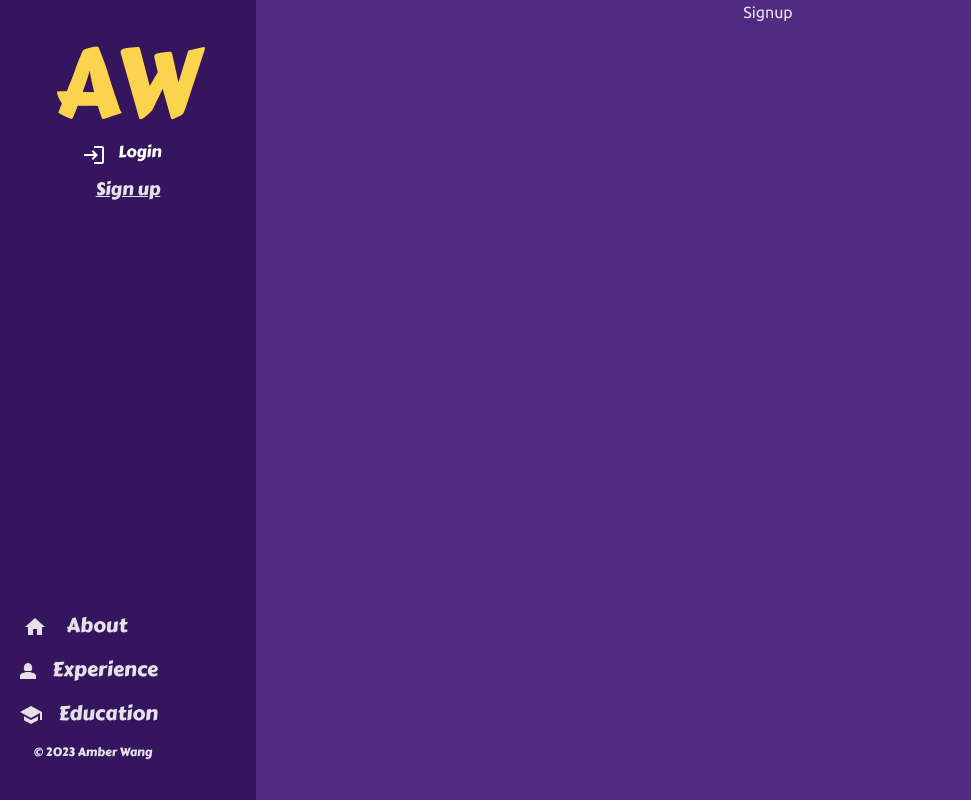
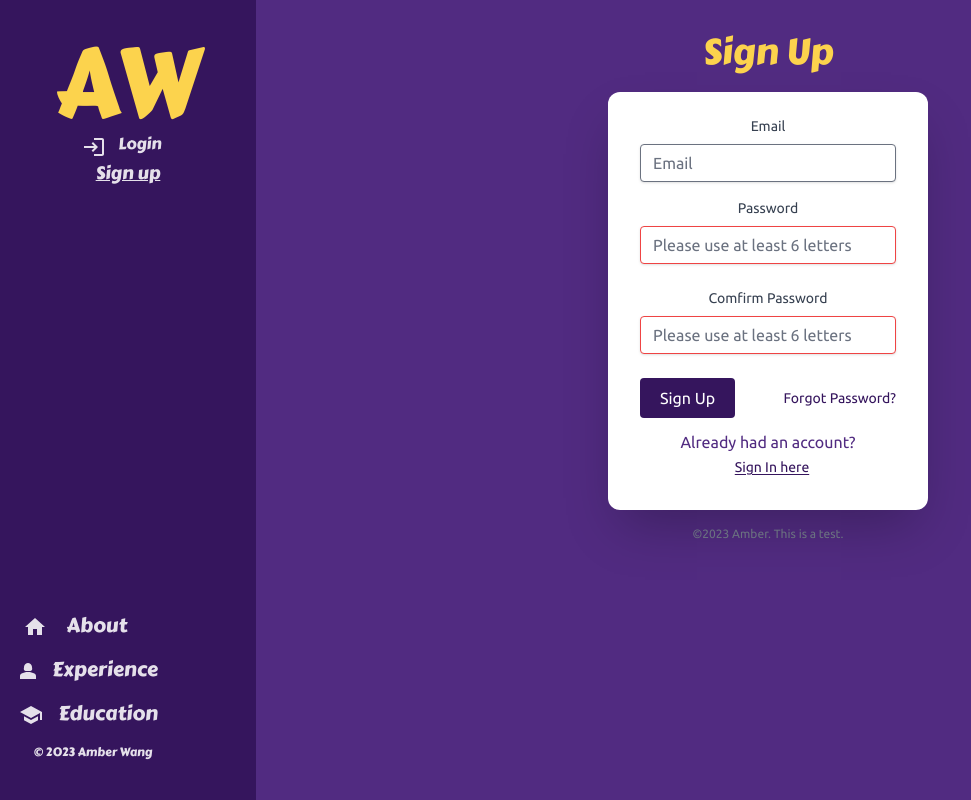
Before and after one commit to Qianqian-Wang-1997/Qianqian-Wang-1997.github.io, a React (Vite) app: page /sign-up in a window 1280 px wide. Shown: the whole page, without its empty margins (0-971 px from the left). Built offline with nearby package versions, Linux system fonts and the light colour scheme.

Commit message:
Add login and signup page's function

```diff
--- a/package.json
+++ b/package.json
@@ -19,6 +19,7 @@
     "@fortawesome/react-fontawesome": "^0.2.0",
     "@mui/icons-material": "^5.14.3",
     "firebase": "^10.2.0",
+    "process": "^0.11.10",
     "react": "^18.2.0",
     "react-dom": "^18.2.0",
     "react-router-dom": "^6.15.0",
@@ -39,6 +40,7 @@
     "eslint-plugin-react-refresh": "^0.4.3",
     "gh-pages": "^5.0.0",
     "postcss": "^8.4.27",
+    "react-error-overlay": "^6.0.9",
     "tailwindcss": "^3.3.3",
     "vite": "^4.4.5"
   }
--- /dev/null
+++ b/src/components/Alert/index.jsx
@@ -0,0 +1,11 @@
+import React from 'react'
+
+export default function Alert( {error} ) {
+    return (
+        <>
+            <div className="p-4 mb-4 text-sm text-red-800 rounded-lg bg-red-50 dark:bg-gray-800 dark:text-red-400" role="alert">
+                <span className="font-medium">Warning! { error }</span>
+            </div>
+        </>
+    )
+}
--- a/src/components/Sidebar/index.jsx
+++ b/src/components/Sidebar/index.jsx
@@ -24,13 +24,13 @@ const Sidebar = () => {
             <p className="mx-auto mt-5 text-base sm:text-xl md:text-7xl lg:text-8xl ease-in-out duration-300 hover:text-white text-amber-300">AW</p>
             <div className="flex flex-col text-center">
                 <Link to="/login">
-                    <button className="btn">
+                    <button className="hover:text-amber-300">
                         <LoginIcon className="purple inline-block basis-1/6" />
                         <p className="screen-pd-size screen-hide-text">Login</p>
                     </button>
                 </Link>
                 <Link to="/sign-up">
-                    <button className="block underline underline-offset-1 mx-auto screen-text-size">Sign up</button>
+                    <button className="block hover:text-amber-300 underline underline-offset-1 mx-auto screen-text-size">Sign up</button>
                 </Link>
             </div>
             <div className="absolute bottom-10 mx-auto">
--- /dev/null
+++ b/src/contexts/useAuth.jsx
@@ -0,0 +1,62 @@
+import React, { useContext, useState, useEffect } from 'react'
+import { auth } from '../firebase'
+import {
+    createUserWithEmailAndPassword,
+    signInWithEmailAndPassword,
+    onAuthStateChanged,
+} from "firebase/auth";
+
+const AuthContext = React.createContext()
+
+export function useAuth() {
+    return useContext(AuthContext)
+}
+
+export function AuthProvider({ children }) {
+    const [currentUser, setCurrentUser] = useState()
+    const [loading, setLoading] = useState(true)
+
+    // useEffect(() => {
+    //     const unsubscribe = auth.onAuthStateChanged(auth, (user) => {
+    //         setCurrentUser(user)
+    //         setLoading(false)
+    //     })
+
+    //     return unsubscribe
+    // }, [])
+
+    async function login(email, password) {
+        return signInWithEmailAndPassword(auth, email, password)
+            .then((userCredential) => {
+                const user = userCredential.user;
+            })
+            .catch((error) => {
+                // const errorCode = error.code;
+                const errorMessage = error.message;
+                throw errorMessage
+            });
+    }
+
+    async function signup(email, password) {
+        return createUserWithEmailAndPassword(auth, email, password)
+            .then((userCredential) => {
+                const user = userCredential.user;
+            })
+            .catch((error) => {
+                const errorCode = error.code;
+                const errorMessage = error.message;
+            });
+    }
+
+    const value = {
+        currentUser,
+        login,
+        signup
+    }
+
+    return (
+        <AuthContext.Provider value={value}>
+            {children}
+        </AuthContext.Provider>
+    )
+}
--- /dev/null
+++ b/src/firebase.jsx
@@ -0,0 +1,31 @@
+
+// const app = firebase.initializeApp({
+//   apiKey: import.meta.env.REACT_APP_FIREBASE_API_KEY,
+//   authDomain: import.meta.env.REACT_APP_FIREBASE_AUTH_DOMAIN,
+//   databaseURL: import.meta.env.REACT_APP_FIREBASE_DATABASE_URL,
+//   projectId: import.meta.env.REACT_APP_FIREBASE_PROJECT_ID,
+//   storageBucket: import.meta.env.REACT_APP_FIREBASE_STORAGE_BUCKET,
+//   messagingSenderId: import.meta.env.REACT_APP_FIREBASE_MESSAGING_SENDER_ID,
+//   appId: import.meta.env.REACT_APP_FIREBASE_APP_ID
+// })
+
+
+// Import the functions you need from the SDKs you need
+import { initializeApp } from "firebase/app";
+import { getAuth } from "firebase/auth";
+
+const firebaseConfig = {
+  apiKey: "AIzaSyCUjvnmvbEBzCgnF1hqiJjGY-IV-zeYzD8",
+  authDomain: "amber-port-dev.firebaseapp.com",
+  projectId: "amber-port-dev",
+  storageBucket: "amber-port-dev.appspot.com",
+  messagingSenderId: "451831357793",
+  appId: "1:451831357793:web:2037a5bdf4590bc0b4e520",
+  measurementId: "G-142RYQ0YQ9"
+};
+
+// Initialize Firebase
+const app = initializeApp(firebaseConfig);
+export const auth = getAuth(app);
+
+export default app
--- a/src/index.css
+++ b/src/index.css
@@ -37,7 +37,7 @@ html {
 }
 
 .btn {
-  @apply bg-navy hover:bg-purple text-white font-bold py-2 px-4 rounded
+  @apply bg-navy hover:bg-purple text-white font-bold py-2 px-5 rounded hover:text-amber-300
 }
 
 /* .btn-light {
@@ -54,3 +54,7 @@ html {
 .screen-text-size {
   @apply text-base sm:text-base md:text-lg lg:text-lg ease-in-out duration-300
 }
+
+.form-input {
+  @apply rounded shadow appearance-none border  w-full py-2 px-3 text-gray-700 leading-tight
+}
--- a/src/page/user/Login.jsx
+++ b/src/page/user/Login.jsx
@@ -1,37 +1,84 @@
-import React from 'react'
-import { Link } from 'react-router-dom'
+import React, { useState, useRef, } from 'react'
+import { Link, useNavigate } from 'react-router-dom'
+import { useAuth } from '../../contexts/useAuth'
+import Alert from '../../components/Alert'
 
 const Login = () => {
+    const emailRef = useRef()
+    const passwordRef = useRef()
+    const { login } = useAuth()
+    const [error, setError] = useState("")
+    const [loading, setLoading] = useState(false)
+    const navgate = useNavigate()
+
+    async function handleSubmit(e) {
+        e.preventDefault()
+        console.log('handle submit login', emailRef.current.value, passwordRef.current.value)
+
+        try {
+            setError('')
+            setLoading(true)
+            await login(emailRef.current.value, passwordRef.current.value)
+            navgate("/success")
+        } catch (e) {
+            console.log('error', e)
+            setError("Failed to login, please try again!" + e)
+        }
+
+        setLoading(false)
+    }
+
     return (
         <div >
-            <div className="w-full max-w-xs mx-auto my-8">
-                <h1 className='font-Carter pb-5 text-4xl'>Login</h1>
-                <form className="bg-white shadow-2xl rounded px-8 pt-6 pb-8 mb-4">
+            <div className="w-full max-w-xs mx-auto my-8 text-purple">
+                <h1 className='font-Carter pb-5 text-4xl text-amber-300'>Login</h1>
+                {error && <Alert error={error}></Alert>}
+
+                <form className="bg-white shadow-2xl rounded-xl px-8 pt-6 pb-8 mb-4"
+                    onSubmit={handleSubmit}>
+
+                    {/* Username */}
                     <div className="mb-4">
-                        <label className="block text-gray-700 text-sm font-bold mb-2" htmlFor="username">
-                            Username
+                        <label className="block text-gray-700 text-sm font-bold mb-2" htmlFor="email">
+                            Email
                         </label>
-                        <input className="shadow appearance-none border rounded w-full py-2 px-3 text-gray-700 leading-tight focus:outline-none focus:shadow-outline"
-                            id="username" type="text" placeholder="Username" />
+                        {/*TODO: some tailwind style <rounded> is not working within module file.
+                         Currently set into global index.css */}
+                        <input className="form-input"
+                            id="email" type="text" ref={emailRef} placeholder="email" />
                     </div>
+
+                    {/* Password */}
                     <div className="mb-6">
                         <label className="block text-gray-700 text-sm font-bold mb-2" htmlFor="password">
                             Password
                         </label>
-                        <input className="shadow appearance-none border border-red-500 rounded w-full py-2 px-3 text-gray-700 mb-3 leading-tight focus:outline-none focus:shadow-outline"
-                            id="password" type="password" placeholder="******************" />
+                        <input className="form-input border border-red-500"
+                            id="password" type="password" ref={passwordRef} placeholder="******************" />
                         {/* <p className="text-red-500 text-xs italic">Please choose a password.</p> */}
                     </div>
 
-                    <button className="bg-navy hover:bg-purple text-white font-bold py-2 px-4 rounded focus:outline-none focus:shadow-outline" type="button">
-                        Sign In
-                    </button>
-                    <Link className="block align-baseline font-bold text-sm pt-3 text-navy hover:text-amber-800" to="/forgot-password">
-                        Forgot Password?
-                    </Link>
+                    {/* Sign in button */}
+                    <div className='flex items-center justify-between '>
+                        <button className="btn" type="submit" disabled={loading}>
+                            Sign In
+                        </button>
+                        <Link className="inline-block align-baseline text-sm text-navy hover:text-amber-800" to="/forgot-password">
+                            Forgot Password?
+                        </Link>
+                    </div>
+
+                    {/* Sign up link */}
+                    <div className='pt-3'>
+                        <p className="inline-block">Don't have an account?</p>
+                        <Link className="pl-2 inline-block align-baseline text-sm text-navy hover:text-amber-800 underline underline-offset-2" to="/sign-up">
+                            Sign up!
+                        </Link>
+                    </div>
+
                 </form>
                 <p className="text-center text-gray-500 text-xs">
-                    &copy;2020 Acme Corp. All rights reserved.
+                    &copy;2023 Amber. This is a test.
                 </p>
             </div>
         </div>
--- a/src/page/user/Signup.jsx
+++ b/src/page/user/Signup.jsx
@@ -1,10 +1,101 @@
-import React from 'react'
+import React, { useState, useRef, } from 'react'
+import { Link, useNavigate } from 'react-router-dom'
+import { useAuth } from '../../contexts/useAuth'
+import Alert from '../../components/Alert'
 
 const Signup = () => {
+    const emailRef = useRef()
+    const passwordRef = useRef()
+    const passwordComfirmRef = useRef()
+    const { signup } = useAuth()
+    const [error, setError] = useState("")
+    const [loading, setLoading] = useState(false)
+    const navgate = useNavigate()
+
+    async function handleSubmit(e) {
+        // console.log('handle submit sign in', emailRef.current.value, passwordRef.current.value, passwordComfirmRef.current.value)
+
+        e.preventDefault()
+
+        if (passwordRef.current.value !== passwordComfirmRef.current.value) {
+            return setError('Two password is not the same')
+        }
+
+        try {
+            setError('')
+            setLoading(true)
+            await signup(emailRef.current.value, passwordRef.current.value)
+            navgate("/success")
+        } catch {
+            setError("Failed to create an account, please check your email form is right")
+        }
+
+        setLoading(false)
+    }
+
     return (
-        <>
-        Signup
-        </>
+        <div >
+            <div className="w-full max-w-xs mx-auto my-8 text-purple">
+                <h1 className='font-Carter pb-5 text-4xl text-amber-300'>Sign Up</h1>
+                {error && <Alert error={error}></Alert>}
+                <form className="bg-white shadow-2xl rounded-xl px-8 pt-6 pb-8 mb-4"
+                    onSubmit={handleSubmit}>
+                    {/* Username */}
+                    <div className="mb-4">
+                        <label className="block text-gray-700 text-sm font-bold mb-2" htmlFor="email">
+                            Email
+                        </label>
+                        {/*TODO: some tailwind style <rounded> is not working within module file.
+                         Currently set into global index.css */}
+                        <input className="form-input"
+                            id="email" type="text" ref={emailRef} placeholder="Email" required autoComplete="true"/>
+                    </div>
+
+                    {/* Password */}
+                    <div className="mb-6">
+                        <label className="block text-gray-700 text-sm font-bold mb-2" htmlFor="password">
+                            Password
+                        </label>
+                        <input className="form-input border border-red-500"
+                            id="password" type="password" ref={passwordRef} placeholder="Please use at least 6 letters" />
+                        {/* <p className="text-red-500 text-xs italic">Please choose a password.</p> */}
+                    </div>
+
+                    {/* Confirm Password */}
+                    <div className="mb-6">
+                        <label className="block text-gray-700 text-sm font-bold mb-2" htmlFor="password">
+                            Comfirm Password
+                        </label>
+                        <input className="form-input border border-red-500"
+                            id="passwordComfirm" type="password" ref={passwordComfirmRef} placeholder="Please use at least 6 letters" />
+                        {/* <p className="text-red-500 text-xs italic">Please choose a password.</p> */}
+                    </div>
+
+                    {/* Sign Up Button */}
+                    <div className='flex items-center justify-between '>
+                        <button className="btn" type="submit" disabled={loading}>
+                            Sign Up
+                        </button>
+                        <Link className="inline-block align-baseline text-sm text-navy hover:text-amber-800" to="/forgot-password">
+                            Forgot Password?
+                        </Link>
+                    </div>
+
+                    {/* Sign in link */}
+                    <div className='pt-3'>
+                        <p className="inline-block">Already had an account?</p>
+                        <Link className="pl-2 inline-block align-baseline text-sm text-navy hover:text-amber-800 underline underline-offset-2"
+                            to="/login">
+                            Sign In here
+                        </Link>
+                    </div>
+                </form>
+
+                <p className="text-center text-gray-500 text-xs">
+                    &copy;2023 Amber. This is a test.
+                </p>
+            </div>
+        </div>
     )
 }
 
--- a/tailwind.config.js
+++ b/tailwind.config.js
@@ -5,6 +5,7 @@ export default {
   content: [
     "./index.html",
     "./src/**/*.{js,ts,jsx,tsx}",
+    "./page/**/*.{js,ts,jsx,tsx}",
   ],
   theme: {
     container: {
```
Also changed, not shown: src/App.jsx (+8 -0 lines), src/page/user/Success.jsx (added, +9 -0 lines), .eslintrc.cjs, 1 other file (tests, documents, lock files or other folders).
